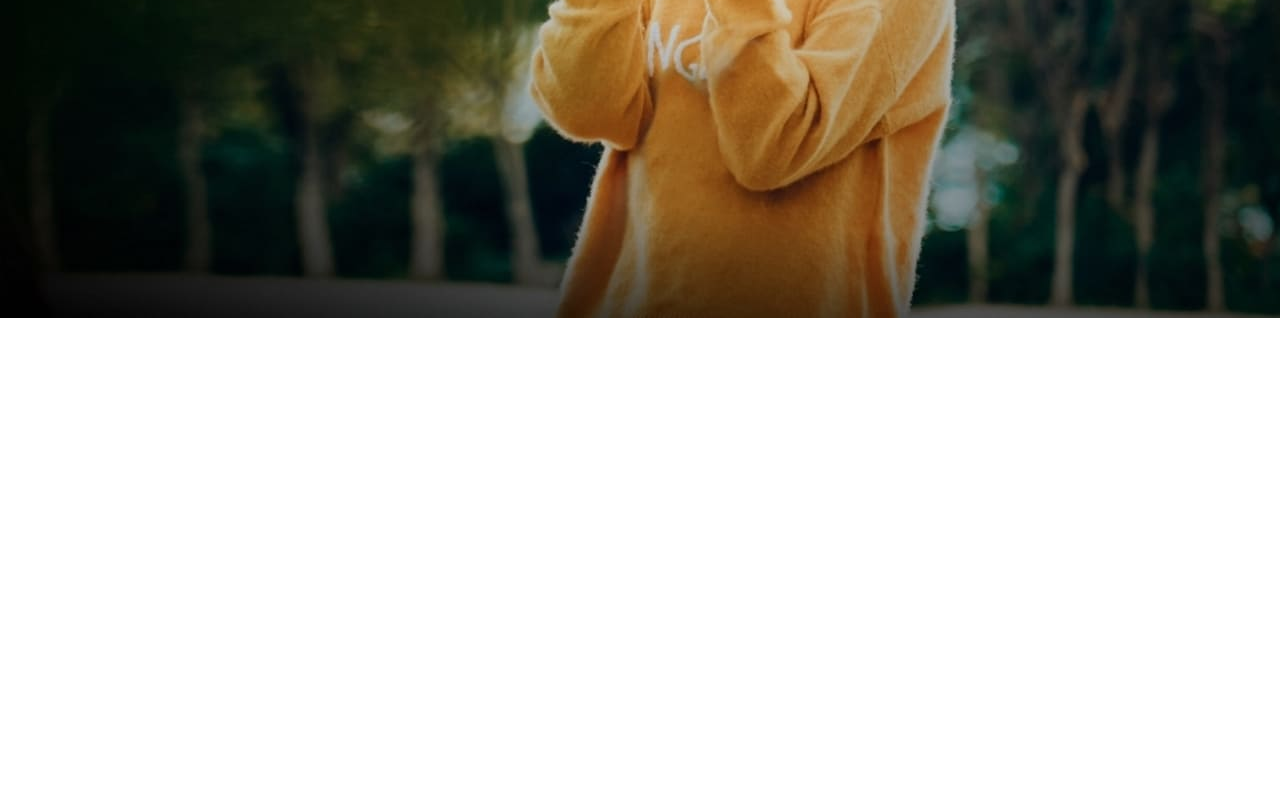
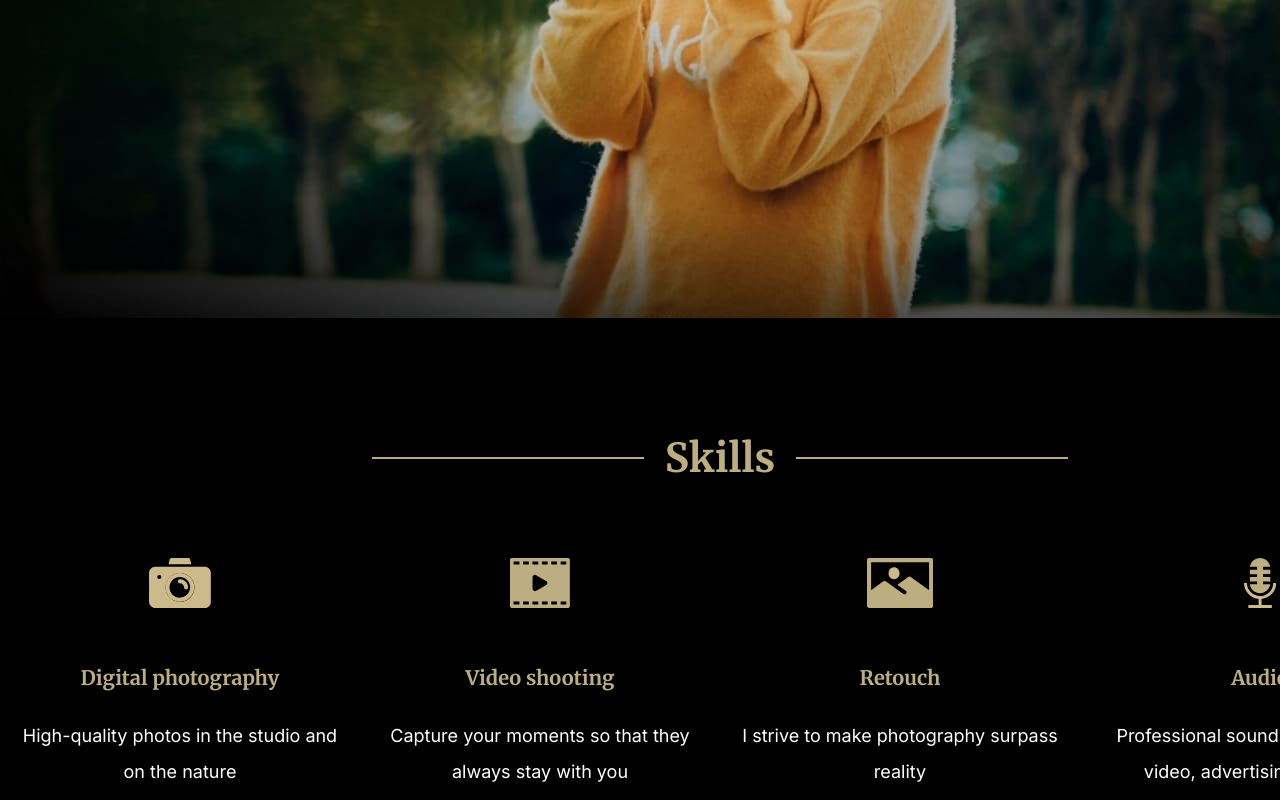
Before and after one commit to STyshchyk/rsschool-cv, a plain HTML site: page portfolio/index.html in a window 1280 px wide. Shown: the part 592-1392 px from the top of the page. Before the commit the page ends 910 px from the top, so only its background shows below. Drawn offline with Linux system fonts and the light colour scheme.

Commit message:
feat: add skills section

```diff
--- a/portfolio/assets/css/styles.css
+++ b/portfolio/assets/css/styles.css
@@ -1,4 +1,3 @@
-
 /*Global var*/
 :root {
     --gb-color: black;
@@ -17,7 +16,7 @@
 }
 
 body {
-font-family: var(--family-secondary), var(--family-main);
+    font-family: var(--family-secondary), var(--family-main);
 }
 
 h1, h2 {
@@ -75,7 +74,7 @@ ul li a {
 
 /*Hero img*/
 .hero-img {
-    background-image:   url('/assets/img/hero-img.png');
+    background-image: url('/portfolio/assets/img/hero-img.png');
     height: 910px;
     width: 100%;
     background-position: center;
@@ -101,37 +100,38 @@ ul li a {
 }
 
 .logo {
-    background-image: url('/assets/svg/Vector.svg');
+    background-image: url('/portfolio/assets/svg/Vector.svg');
     background-size: contain;
     background-repeat: no-repeat;
-    transition: 0.3s;
+
     position: absolute;
     width: 50px;
     height: 50px;
     top: 25px;
     left: 0;
-    transition:  all 1s ease;
+    transition: all 1s ease;
 }
+
 .logo:hover {
-    filter: invert(26%) sepia(15%) saturate(638%) hue-rotate(7deg) brightness(100%)
-    contrast(87%);
+    filter: invert(26%) sepia(15%) saturate(638%) hue-rotate(7deg) brightness(100%) contrast(87%);
 }
 
 .nav-list {
     display: flex;
     margin-left: auto;
 }
-.en-lang{
+
+.en-lang {
     color: var(--color-gold);
 }
 
 /*Main*/
 /*Hero text*/
-.hero {
+.hero-container {
     color: var(--color-white);
     width: 500px;
     margin-right: auto;
-    margin-left: 30px;
+    margin-left: 60px;
     height: 660px;
 
     margin-top: 160px;
@@ -150,10 +150,11 @@ ul li a {
     line-height: 40px;
     letter-spacing: 0;
     text-align: center;
-    transition:  all 1s ease;
+    transition: all 1s ease;
 
 }
-.hero-btn:hover{
+
+.hero-btn:hover {
     background-color: var(--color-white);
 }
 
@@ -174,7 +175,126 @@ ul li a {
     letter-spacing: 0;
     line-height: 40px;
     text-align: left;
-   margin-right: 30px;
+    margin-right: 30px;
     font-family: 'Inter', sans-serif;
 
 }
+
+/*Skills section*/
+.skills {
+    position: relative;
+   background-color: black;
+    height: 482px;
+    width: 100%;
+    z-index: 100;
+}
+
+.title {
+    padding: 100px 1rem 40px 1rem;
+    color: var(--color-gold);
+    font-family: Merriweather, serif;
+    font-size: 40px;
+    font-style: normal;
+    font-weight: 700;
+    line-height: 80px;
+    letter-spacing: 0;
+    text-align: center;
+    margin-bottom: 0;
+
+}
+
+.title:before,
+.title:after {
+    background-color: var(--color-gold);
+    content: "";
+    display: inline-block;
+    height: 2px;
+    position: relative;
+    vertical-align: middle;
+    width: 20%;
+    margin-top: -6px;
+}
+
+.title:before {
+    right: 21px;
+    margin-left: -25%;
+}
+
+.title:after {
+    left: 361px;
+    margin-left: -25%;
+}
+
+/*Cards*/
+.section-cards {
+    display: grid;
+    grid-template-columns: repeat(4, 1fr);
+     grid-column-gap: 40px;
+}
+
+.card1 {
+    padding-top: 20px;
+    display: flex;
+    flex-direction: column;
+    justify-content: center;
+    align-items: center;
+    color: var(--color-gold);
+}
+
+.card-img {
+    background-image: url('/portfolio/assets/svg/camera 1.svg');
+    background-size: contain;
+    background-repeat: no-repeat;
+    width: 62px;
+    height: 50px;
+    transition: all 1s ease;
+}
+
+.card-img2 {
+    background-image: url('/portfolio/assets/svg/video 1.svg');
+    background-size: contain;
+    background-repeat: no-repeat;
+    width: 60px;
+    height: 50px;
+    transition: all 1s ease;
+}
+
+.card-img3 {
+    background-image: url('/portfolio/assets/svg/image 1.svg');
+    background-size: contain;
+    background-repeat: no-repeat;
+    width: 66px;
+    height: 50px;
+    transition: all 1s ease;
+}
+.card-img4 {
+    background-image: url('/portfolio/assets/svg/mic 1.svg');
+    background-size: contain;
+    background-repeat: no-repeat;
+    width: 32px;
+    height: 50px;
+    transition: all 1s ease;
+
+}
+.card-title{
+    font-family: Inter, sans-serif;
+    font-size: 20px;
+    font-style: normal;
+    font-weight: 700;
+    line-height: 40px;
+    letter-spacing: 0;
+    text-align: center;
+    margin-top: 50px;
+    margin-bottom: 10px;
+}
+.card-text p{
+    color: var(--color-white);
+    font-family: Inter, serif;
+    font-size: 18px;
+    font-style: normal;
+    font-weight: 400;
+    line-height: 36px;
+    letter-spacing: 0;
+    text-align: center;
+    margin-bottom: 0;
+  }
--- a/portfolio/index.html
+++ b/portfolio/index.html
@@ -37,9 +37,10 @@
 </header>
 
 <main class="main">
+
+    <section class="hero">
         <div class="container">
-    <section class="hero">
-        <div class="hero">
+            <div class="hero-container">
                 <h1 class="hero-h1">Alexa Rise</h1>
                 <p class="hero-p" style="font-weight: lighter">Save sincere emotions, romantic feelings and happy
                     moments of life together with
@@ -47,8 +48,66 @@
                     photographer Alexa Rise</p>
                 <button class="hero-btn">Hire me</button>
             </div>
+        </div>
     </section>
+    <section class="skills">
+        <div class="container">
+            <div class="skills-container">
+                <div class="section-title">
+                    <h2 class="title">Skills</h2>
                 </div>
+                <div class="section-cards">
+                    <div class="card1">
+                        <div class="card-img"></div>
+                        <div class="card-title">
+                            <h2>Digital photography</h2>
+                        </div>
+                        <div class="card-text">
+                            <p>
+                                High-quality photos in the studio and on the nature
+                            </p>
+                        </div>
+                    </div>
+                    <div class="card1">
+                        <div class="card-img2"></div>
+                        <div class="card-title">
+                            <h2>Video shooting</h2>
+                        </div>
+                        <div class="card-text">
+                            <p>
+                                Capture your moments so that they always stay with you
+                            </p>
+                        </div>
+                    </div>
+                    <div class="card1">
+                        <div class="card-img3"></div>
+                        <div class="card-title">
+                            <h2>Retouch</h2>
+                        </div>
+                        <div class="card-text">
+                            <p>
+                                I strive to make photography surpass reality
+                            </p>
+                        </div>
+                    </div>
+                    <div class="card1">
+                        <div class="card-img4"></div>
+                        <div class="card-title">
+                            <h2>Audio</h2>
+                        </div>
+                        <div class="card-text">
+                            <p>
+                                Professional sounds recording for video, advertising, portfolio
+                            </p>
+                        </div>
+                    </div>
+
+                </div>
+
+            </div>
+        </div>
+    </section>
+
 </main>
 
 <footer class="footer">
```
Lines whose indentation alone changed are shown as unchanged.
